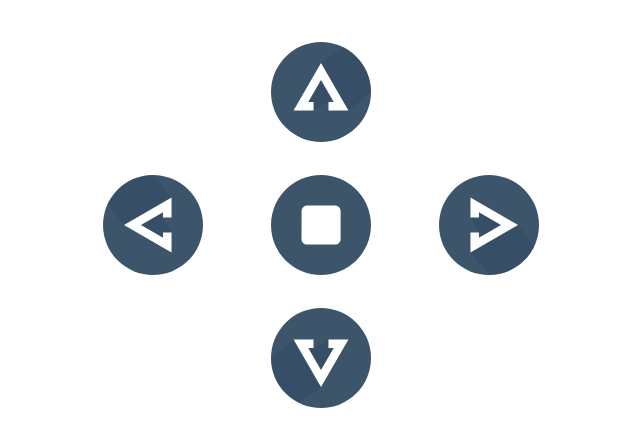
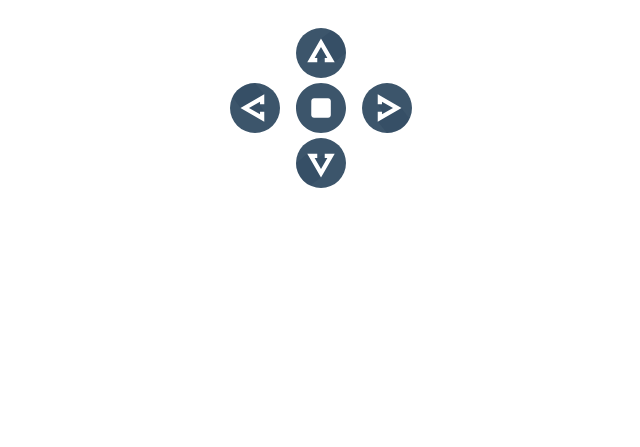
Before and after one commit to Hissah-r/Hissah-r.github.io, a plain HTML site: page index.html in a window 1280 px wide. Shown: the part 67-514 px from the top of the page, without its empty margins (319-959 px from the left). Drawn offline with Linux system fonts and the light colour scheme.

Commit message:
change size

```diff
--- a/index.html
+++ b/index.html
@@ -10,13 +10,13 @@
 
 	<div class= " control" >
 
-	<button type="button" class= "f1" name="forwards"value="forwards"> <img src = "images/forwards.svg"  width="100" height="100"></button>
+	<button type="button" class= "f1" name="forwards"value="forwards"> <img src = "images/forwards.svg"  width="50" height="50"></button>
 	<br>
-	<button type="button"class = "l1" name="left"value="left"> <img src = "images/left.svg" width="100" height="100"> </button>
-	<button type="button"class = "s1" name="stop"value="stop"> <img src = "images/stop.svg" width="100" height="100"> </button>
-	<button type="button"class = "r1" name="right"value="right"> <img src = "images/right.svg" width="100" height="100"> </button>
+	<button type="button"class = "l1" name="left"value="left"> <img src = "images/left.svg" width="50" height="50"> </button>
+	<button type="button"class = "s1" name="stop"value="stop"> <img src = "images/stop.svg" width="50" height="50"> </button>
+	<button type="button"class = "r1" name="right"value="right"> <img src = "images/right.svg" width="50" height="50"> </button>
 	<br>
-	<button type="button"class = "b1" name="backwards"value="backwards"> <img src = "images/backwards.svg" width="100" height="100"> </button>
+	<button type="button"class = "b1" name="backwards"value="backwards"> <img src = "images/backwards.svg" width="50" height="50"> </button>
 	</div>
 
 
--- a/style.css
+++ b/style.css
@@ -12,7 +12,7 @@ text-align: center;
 .f1 {
   background-color: white;
   border: none;
-  padding: 15px 32px;
+
   display: inline-block;
   cursor: pointer;
   margin-left: auto;
@@ -23,7 +23,6 @@ text-align: center;
 .l1 {
     background-color: white;
   border: none;
-  padding: 15px 32px;
   display: inline-block;
   cursor: pointer;
   margin-left: auto;
@@ -34,7 +33,6 @@ text-align: center;
 .s1 {
   background-color: white;
   border: none;
-  padding: 15px 32px;
   display: inline-block;
  margin : 0 auto;
   cursor: pointer;
@@ -44,7 +42,6 @@ text-align: center;
 .r1 {
    background-color: white;
   border: none;
-  padding: 15px 32px;
   display: inline-block;
   cursor: pointer;
   margin-left: auto;
@@ -54,7 +51,6 @@ text-align: center;
 .b1 {
   background-color: white;
   border: none;
-  padding: 15px 32px;
   display: inline-block;
   cursor: pointer;
   margin-left: auto;
```
